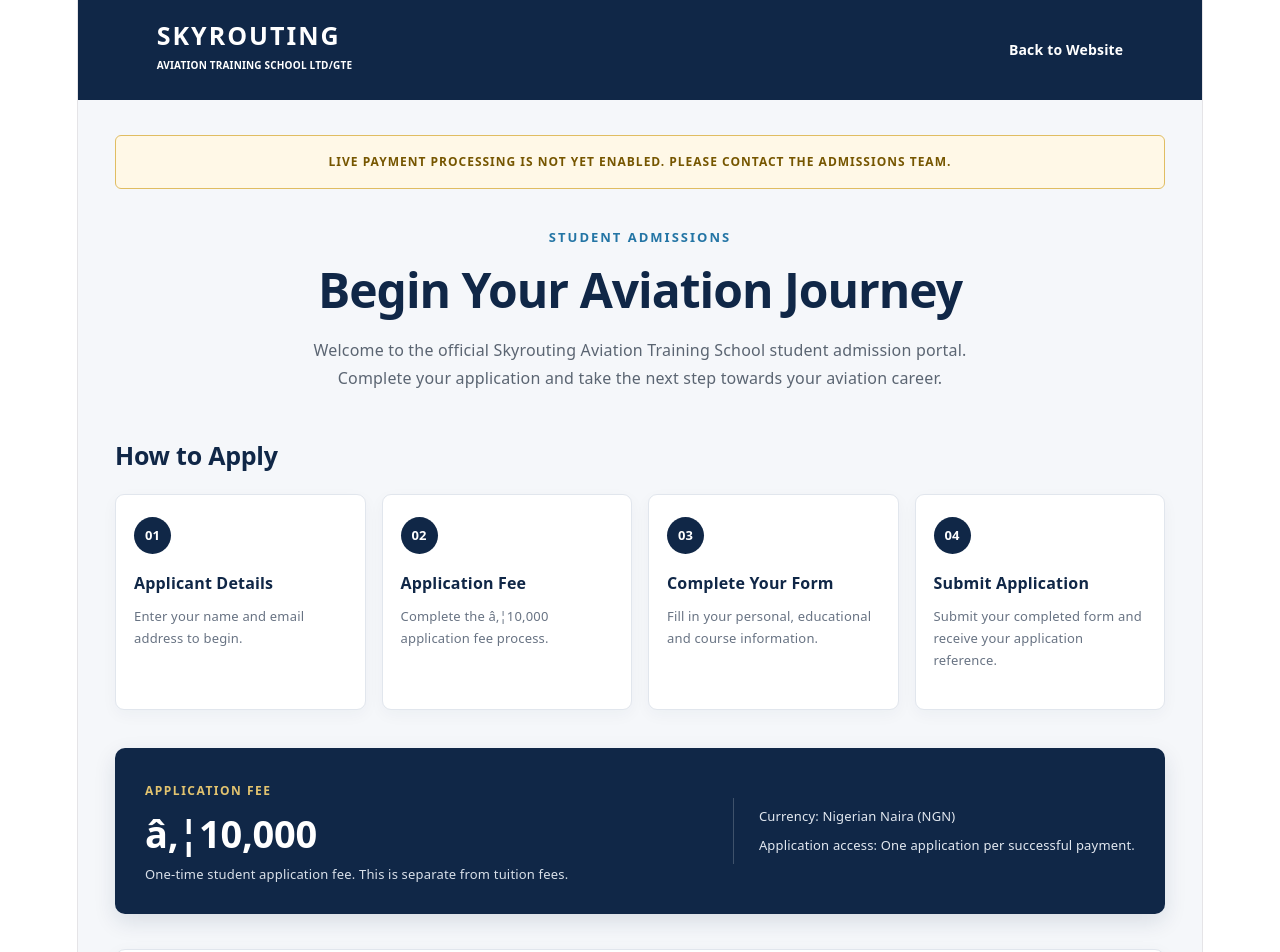
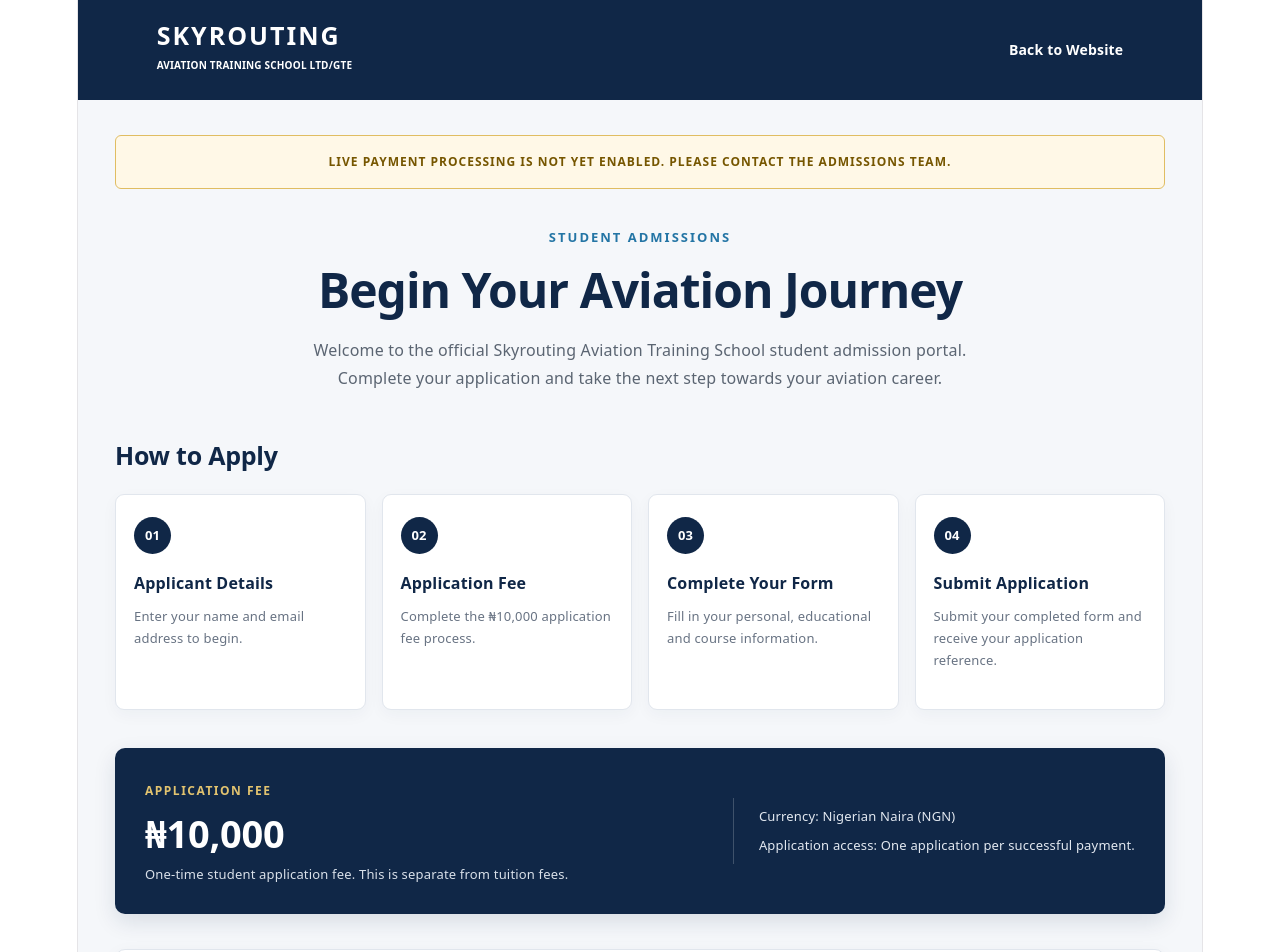
Before and after one commit to eghosakelly901-ui/skyrouting-aviation-training-school, a React (Vite) app in the folder client/: page /admissions/apply in a window 1280 px wide. Shown: the top 952 px of the page. Built offline with nearby package versions, Linux system fonts and the light colour scheme; no server answers.

Commit message:
Fix Naira currency display on admission portal

```diff
--- a/client/src/pages/PaidAdmission.jsx
+++ b/client/src/pages/PaidAdmission.jsx
@@ -181,7 +181,7 @@ function PaidAdmission() {
               <span className="step-number">02</span>
               <h3>Application Fee</h3>
               <p>
-                Complete the â‚¦10,000 application fee process.
+                Complete the ₦10,000 application fee process.
               </p>
             </article>
 
@@ -208,7 +208,7 @@ function PaidAdmission() {
         <section className="application-fee-card">
           <div>
             <p className="fee-label">APPLICATION FEE</p>
-            <h2>â‚¦10,000</h2>
+            <h2>₦10,000</h2>
             <p>
               One-time student application fee.
               This is separate from tuition fees.
```
